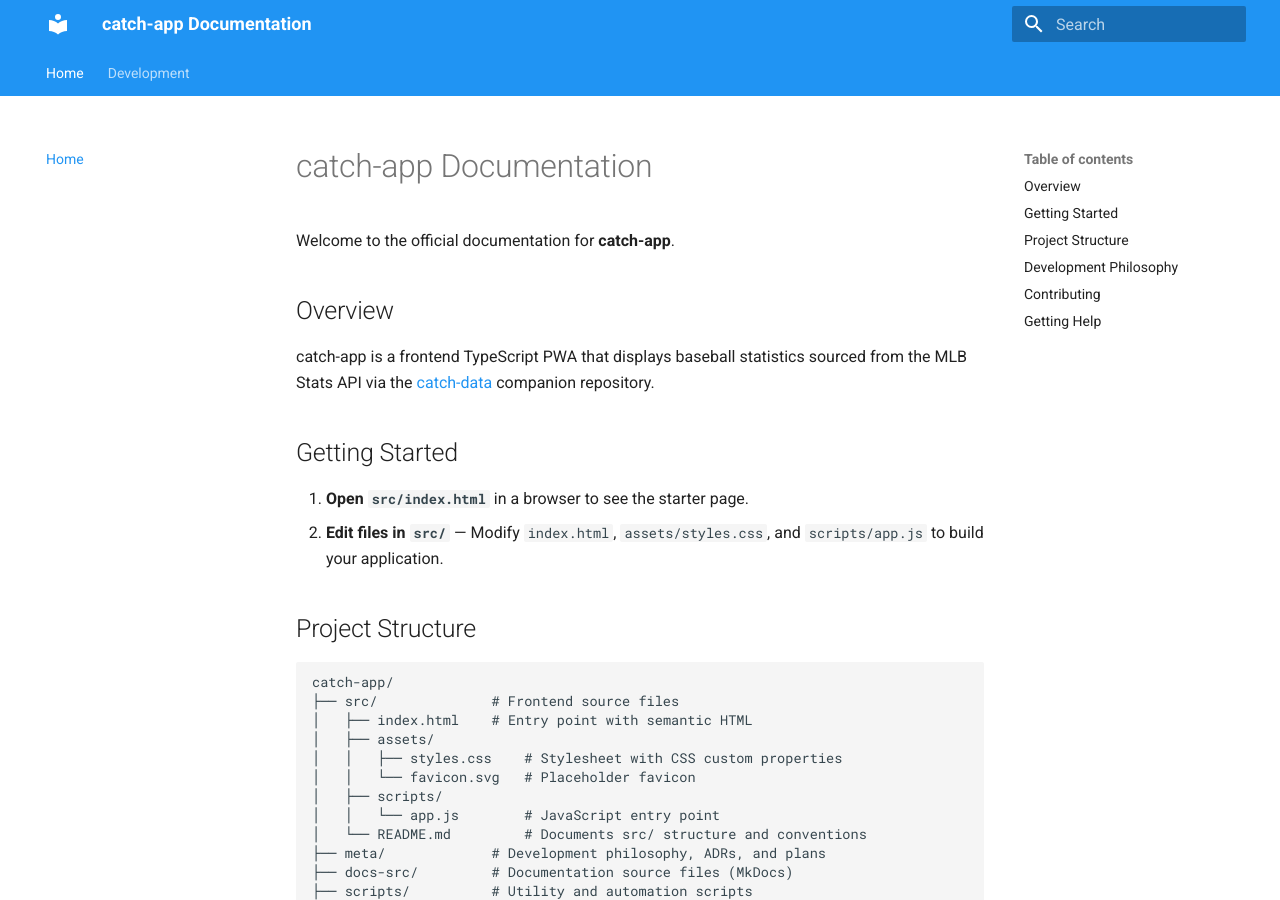
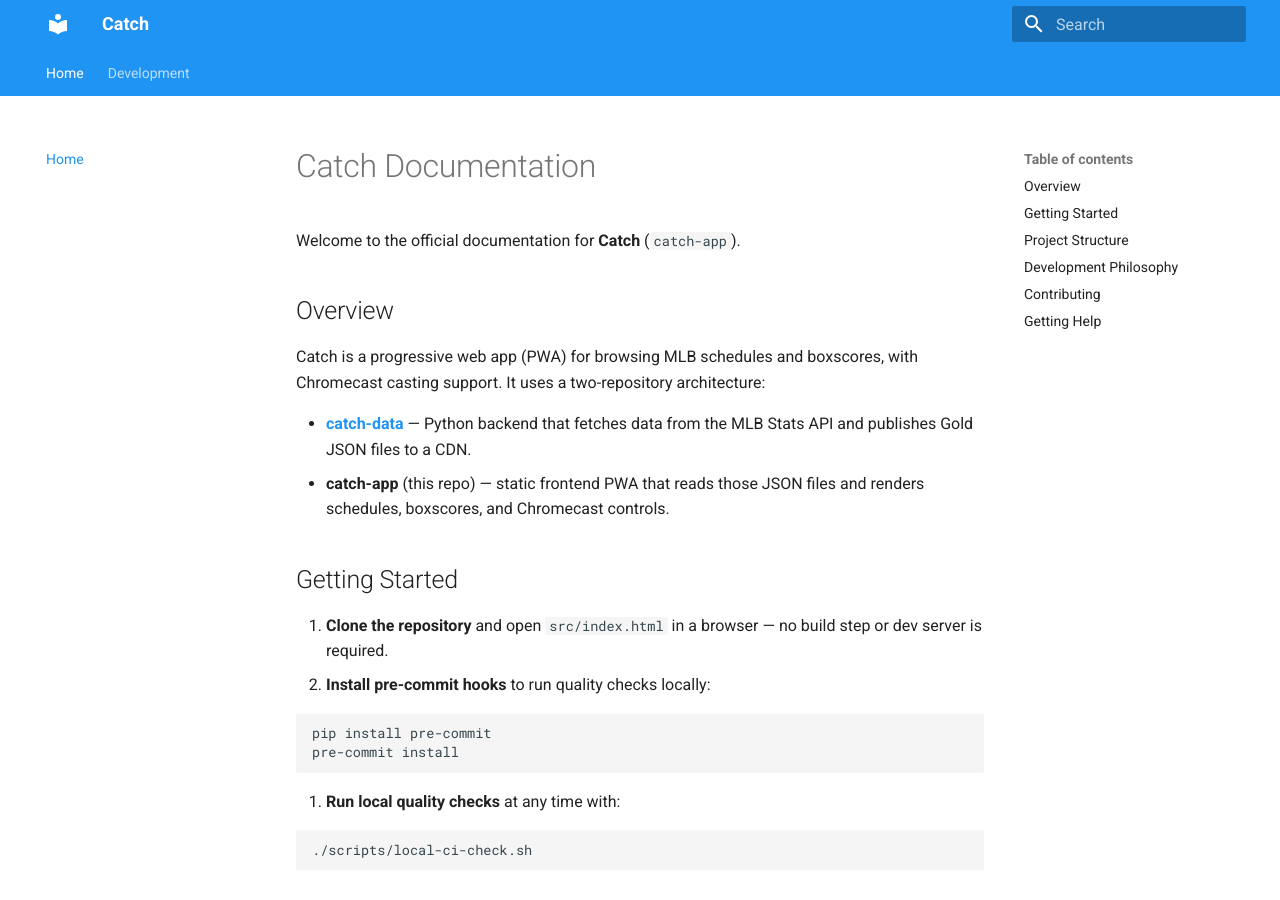
Before and after one commit to efischer19/catch-app, an MkDocs documentation site: the page built from docs-src/index.md, in a window 1280 px wide and 900 px high. Built offline with MkDocs 1.6.1 and Material for MkDocs 9.7.7, drawn with Linux system fonts in a browser that asks for light colours.

Commit message:
feat: replace template content with catch-app content
- README.md: remove static-js-app-blueprint template reference, add
  architecture overview describing the two-repo design (catch-data +
  catch-app), add Contributing section, update license to GPL-3.0
- templates/: remove directory (blueprint scaffolding helpers, not
  relevant to catch-app)
- src/index.html: update title, meta description, h1, nav links,
  placeholder content, and footer to reflect catch-app identity
- src/README.md: update opening description to mention Catch by name
- SECURITY.md: fix vulnerability reporting URL from
  blueprint-repo-blueprints to catch-app; remove template-only wording
- mkdocs.yml: update site_name to 'Catch' and site_description to
  reflect the MLB PWA nature of the project
- docs-src/index.md: rewrite overview and getting-started sections to
  describe the two-repo architecture and local dev workflow"

Agent-Logs-Url: https://github.com/efischer19/catch-app/sessions/53ba4050-2b0b-4602-b50b-548ba14bd3ed

Co-authored-by: efischer19 <7373924+efischer19@users.noreply.github.com>

````diff
--- a/docs-src/index.md
+++ b/docs-src/index.md
@@ -1,18 +1,33 @@
-# catch-app Documentation
+# Catch Documentation
 
-Welcome to the official documentation for **catch-app**.
+Welcome to the official documentation for **Catch** (`catch-app`).
 
 ## Overview
 
-catch-app is a frontend TypeScript PWA that displays baseball statistics sourced
-from the MLB Stats API via the
-[catch-data](https://github.com/efischer19/catch-data) companion repository.
+Catch is a progressive web app (PWA) for browsing MLB schedules and boxscores,
+with Chromecast casting support. It uses a two-repository architecture:
+
+- **[catch-data](https://github.com/efischer19/catch-data)** — Python backend
+  that fetches data from the MLB Stats API and publishes Gold JSON files to a CDN.
+- **catch-app** (this repo) — static frontend PWA that reads those JSON files
+  and renders schedules, boxscores, and Chromecast controls.
 
 ## Getting Started
 
-1. **Open `src/index.html`** in a browser to see the starter page.
-2. **Edit files in `src/`** — Modify `index.html`, `assets/styles.css`, and
-   `scripts/app.js` to build your application.
+1. **Clone the repository** and open `src/index.html` in a browser — no build
+   step or dev server is required.
+2. **Install pre-commit hooks** to run quality checks locally:
+
+   ```bash
+   pip install pre-commit
+   pre-commit install
+   ```
+
+3. **Run local quality checks** at any time with:
+
+   ```bash
+   ./scripts/local-ci-check.sh
+   ```
 
 ## Project Structure
 
--- a/mkdocs.yml
+++ b/mkdocs.yml
@@ -1,5 +1,5 @@
-site_name: "catch-app Documentation"
-site_description: "Documentation for catch-app"
+site_name: "Catch"
+site_description: "MLB schedule and boxscore PWA with Chromecast casting support"
 site_url: "https://efischer19.github.io/catch-app/"
 docs_dir: docs-src
 
````
Also changed, not shown: README.md (+21 -10 lines), SECURITY.md (+2 -2 lines), src/README.md (+3 -2 lines), src/index.html (+18 -32 lines), templates/readme/apps.md (deleted, +0 -25 lines), templates/readme/libs.md (deleted, +0 -26 lines), templates/readme/scripts.md (deleted, +0 -21 lines).
